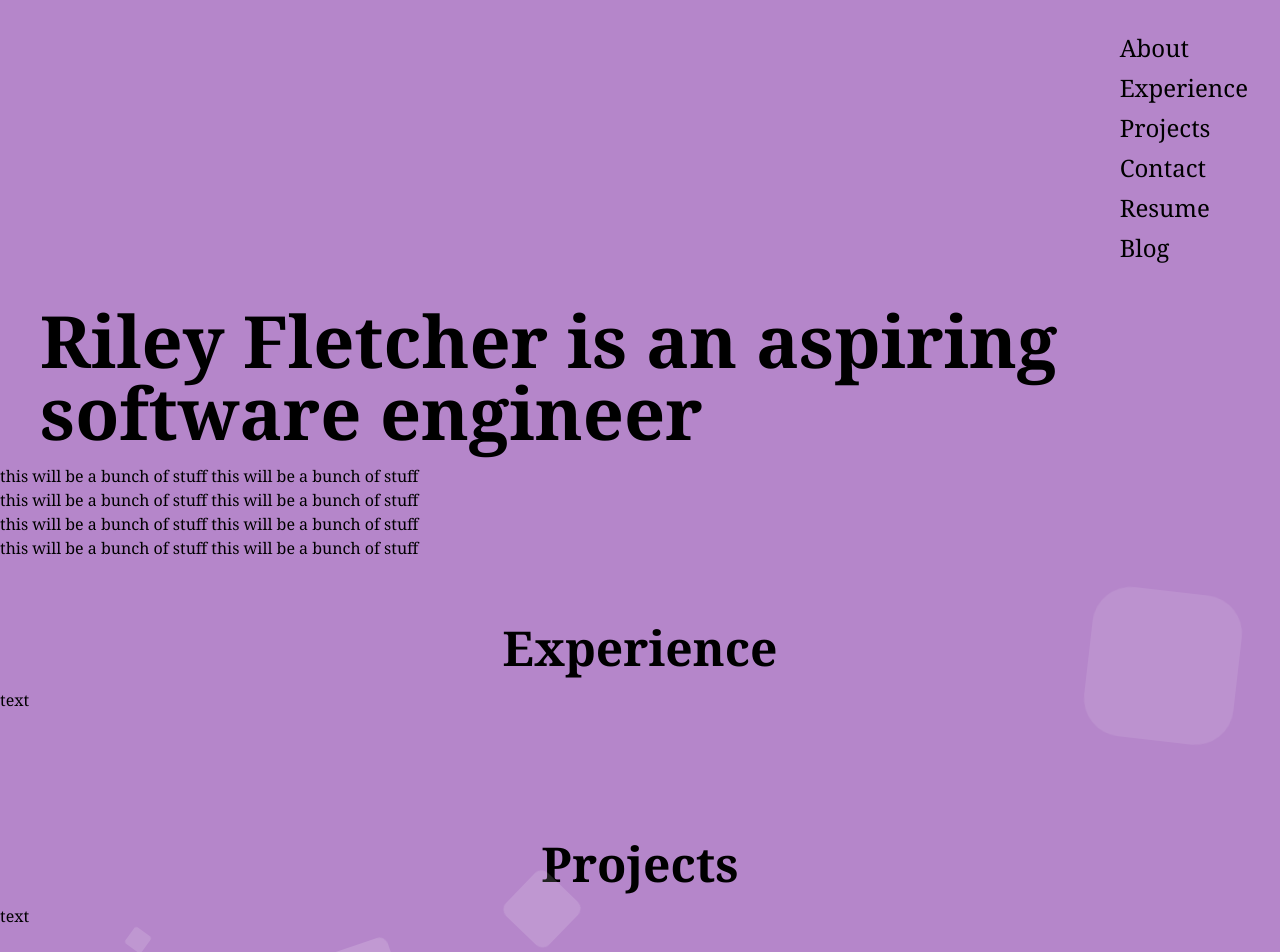
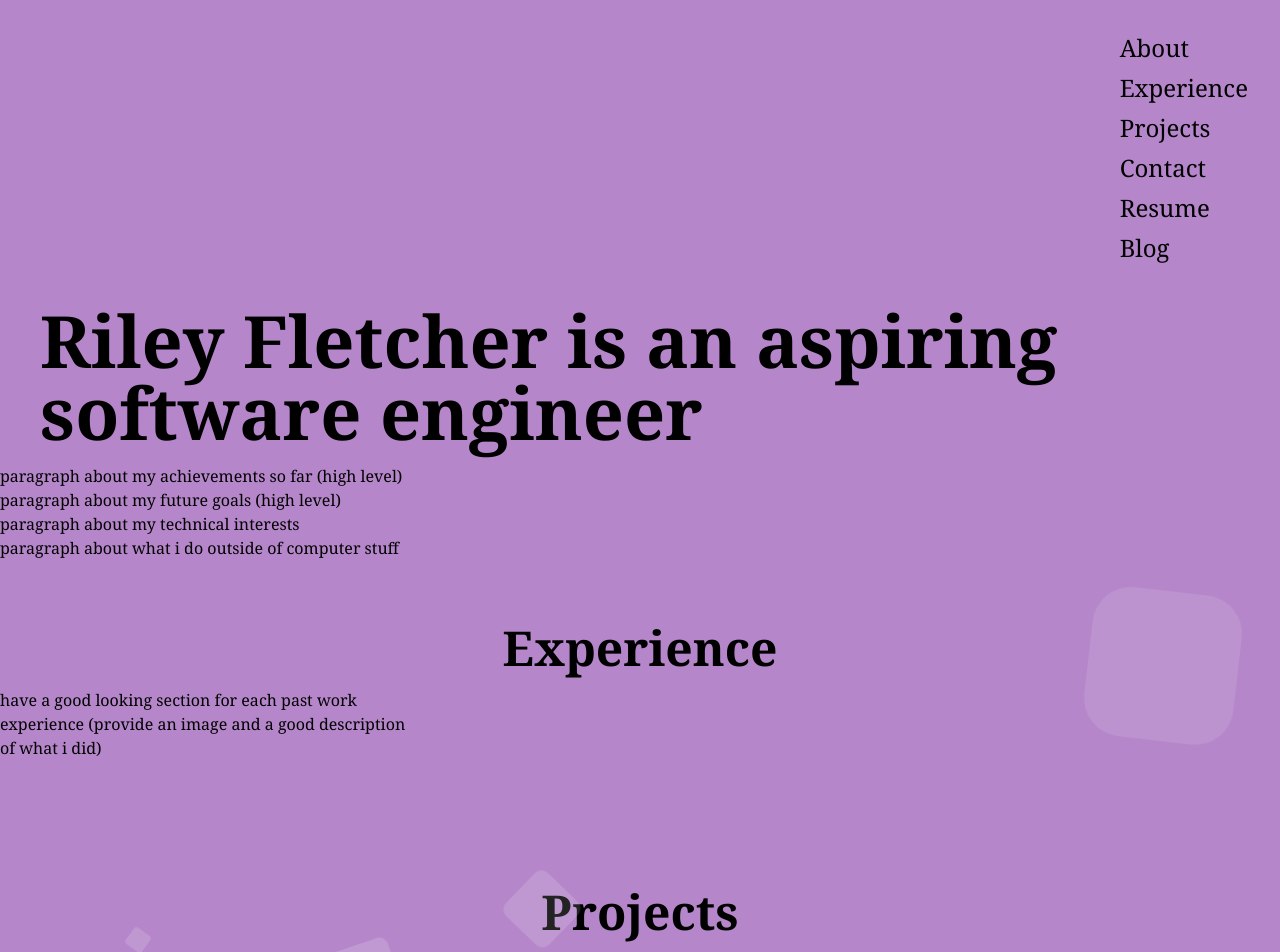
Before and after one commit to rileyfletch/personal-website, a Next.js app in the folder website/: page / in a window 1280 px wide. Shown: the top 952 px of the page. Built offline with nearby package versions, Linux system fonts and the light colour scheme.

Commit message:
high level breakdown

```diff
--- a/website/app/globals.css
+++ b/website/app/globals.css
@@ -190,3 +190,25 @@ body {
 		border-radius: 50%;
 	}
 }
+
+.link-underline {
+  border-bottom-width: 0;
+  background-image: linear-gradient(transparent, transparent),
+    linear-gradient(#ffffff, #ffffff);
+  background-size: 0 3px;
+  background-position: 0 100%;
+  background-repeat: no-repeat;
+  transition: background-size 0.5s ease-in-out;
+}
+
+.link-underline-black {
+  /* background-image: linear-gradient(transparent, transparent), linear-gradient(#F2C, rgb(60, 34, 255)) */
+  background-image: linear-gradient(transparent, transparent),
+    linear-gradient(#ffffff, #ffffff);
+}
+
+.link-underline:hover {
+  background-size: 100% 3px;
+  background-position: 0 100%;
+  line-height: 1.2;
+}
--- a/website/app/page.tsx
+++ b/website/app/page.tsx
@@ -19,15 +19,14 @@ export default function Page() {
           </ul>
       </div>
 
-
       <div className="sticky top-0 p-8 flex items-center">
           <ul className="list-none ml-auto">
-            <li className="mb-2"><a href="#" className="hover:text-engineering text-2xl">About</a></li>
-            <li className="mb-2"><a href="#" className="hover:text-engineering text-2xl">Experience</a></li>
-            <li className="mb-2"><a href="#" className="hover:text-engineering text-2xl">Projects</a></li>
-            <li className="mb-2"><a href="#" className="hover:text-engineering text-2xl">Contact</a></li>
-            <li className="mb-2"><a href="#" className="hover:text-engineering text-2xl">Resume</a></li>
-            <li className="mb-2"><Link href="/blog" className="hover:text-engineering text-2xl">Blog</Link></li>
+            <li className="mb-2"><a href="#" className="hover:text-engineering text-2xl link-underline link-underline-black">About</a></li>
+            <li className="mb-2"><a href="#" className="hover:text-engineering text-2xl link-underline link-underline-black">Experience</a></li>
+            <li className="mb-2"><a href="#" className="hover:text-engineering text-2xl link-underline link-underline-black">Projects</a></li>
+            <li className="mb-2"><a href="#" className="hover:text-engineering text-2xl link-underline link-underline-black">Contact</a></li>
+            <li className="mb-2"><a href="#" className="hover:text-engineering text-2xl link-underline link-underline-black">Resume</a></li>
+            <li className="mb-2"><Link href="/blog" className="hover:text-engineering text-2xl link-underline link-underline-black">Blog</Link></li>
           </ul>
       </div>
 
@@ -35,20 +34,16 @@ export default function Page() {
         <section id="about" className="">
           <h1 className="text-7xl font-bold mb-4 ml-10">Riley Fletcher is an aspiring software engineer</h1>
           <p className="">
-            this will be a bunch of stuff
-            this will be a bunch of stuff
+            paragraph about my achievements so far (high level)
           </p>
           <p className="">
-            this will be a bunch of stuff
-            this will be a bunch of stuff
+            paragraph about my future goals (high level)
           </p>
           <p className="">
-            this will be a bunch of stuff
-            this will be a bunch of stuff
+            paragraph about my technical interests
           </p>
           <p className="">
-            this will be a bunch of stuff
-            this will be a bunch of stuff
+            paragraph about what i do outside of computer stuff
           </p>
         </section>
 
@@ -56,7 +51,7 @@ export default function Page() {
           <h2 className="text-5xl font-bold mb-4 text-center">Experience</h2>
           <div className="grid grid-cols-1 md:grid-cols-2 lg:grid-cols-3 gap-8">
             <p>
-              text
+              have a good looking section for each past work experience (provide an image and a good description of what i did)
             </p>
           </div>
         </section>
@@ -65,15 +60,16 @@ export default function Page() {
           <h2 className="text-5xl font-bold mb-4 text-center">Projects</h2>
           <div className="grid grid-cols-1 md:grid-cols-2 lg:grid-cols-3 gap-8">
             <p>
-              text
+              have project cards here with a general description/technologies and is clickable to see github
             </p>
           </div>
         </section>
 
         <section id="contact" className="py-16">
           <h2 className="text-5xl font-bold mb-4 text-center">Contact</h2>
-          <form className="max-w-md">
-          </form>
+          <div>
+            <p>have clickable icons for all stuff (github/email/linkedin/devpost etc.)</p>
+          </div>
         </section>
 
         <footer className="text-white py-4">
```
